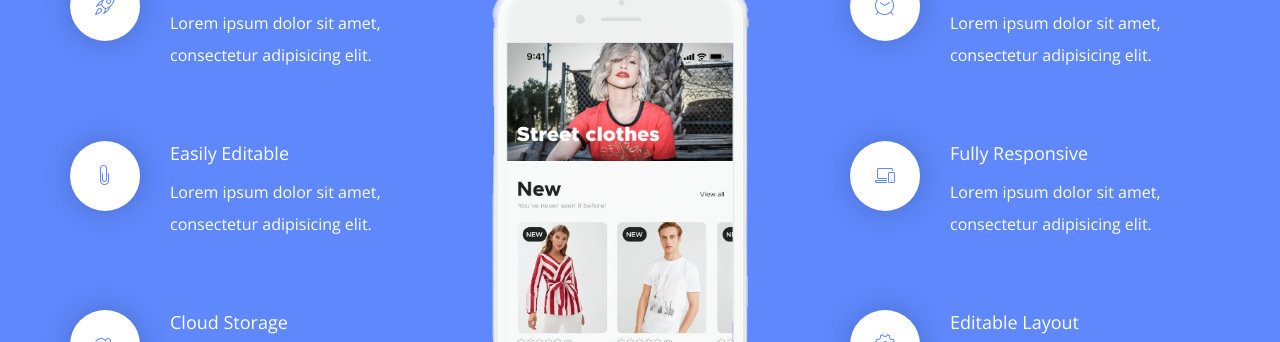
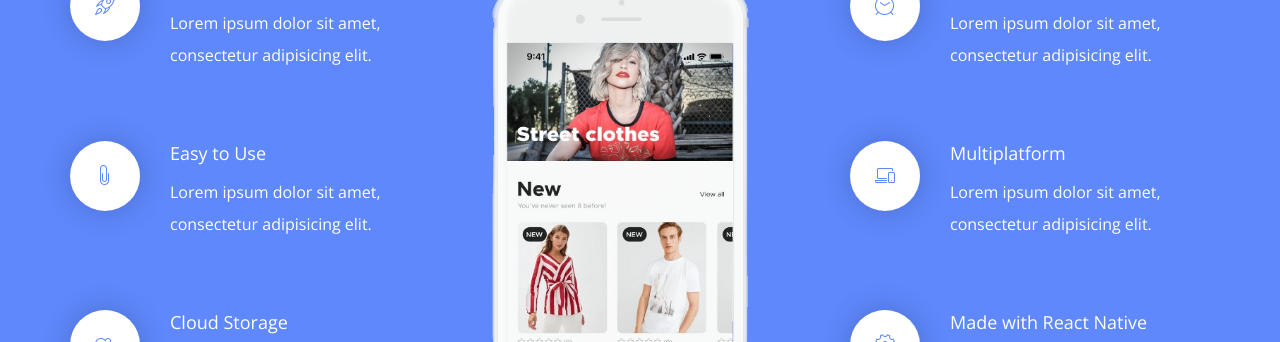
Before and after one commit to danielwetan/easybuy, a plain HTML site: page index.html in a window 1280 px wide. Shown: the part 1755-2097 px from the top of the page. Drawn offline with nearby package versions, Linux system fonts and the light colour scheme.

Commit message:
fix: Update features

```diff
--- a/index.html
+++ b/index.html
@@ -134,7 +134,7 @@
                         <div class="box-icon">
                             <i class="lnr lnr-paperclip"></i>
                         </div>
-                        <h4>Easily Editable</h4>
+                        <h4>Easy to Use</h4>
                         <p>Lorem ipsum dolor sit amet, consectetur adipisicing elit.</p>
                     </div>
                     <div class="space-60"></div>
@@ -165,7 +165,7 @@
                         <div class="box-icon">
                             <i class="lnr lnr-laptop-phone"></i>
                         </div>
-                        <h4>Fully Responsive</h4>
+                        <h4>Multiplatform</h4>
                         <p>Lorem ipsum dolor sit amet, consectetur adipisicing elit.</p>
                     </div>
                     <div class="space-60"></div>
@@ -173,7 +173,7 @@
                         <div class="box-icon">
                             <i class="lnr lnr-cog"></i>
                         </div>
-                        <h4>Editable Layout</h4>
+                        <h4>Made with React Native</h4>
                         <p>Lorem ipsum dolor sit amet, consectetur adipisicing elit.</p>
                     </div>
                     <div class="space-60"></div>
```
